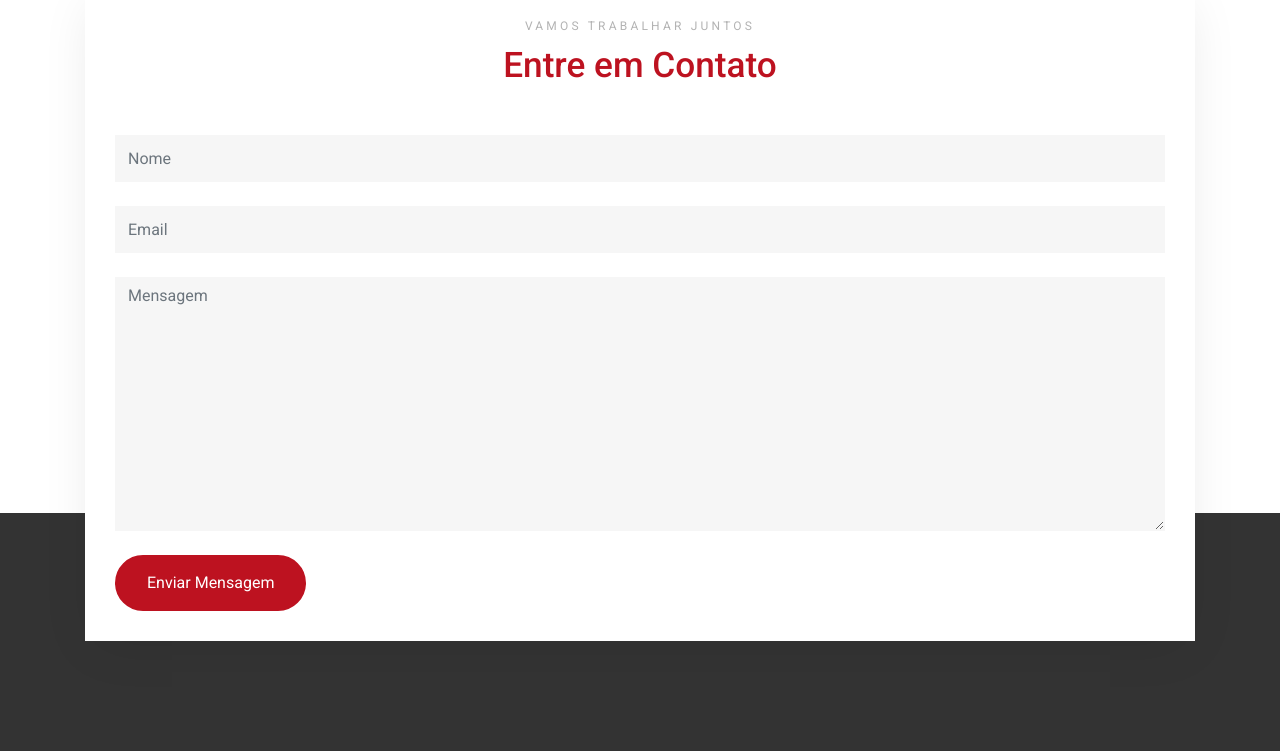
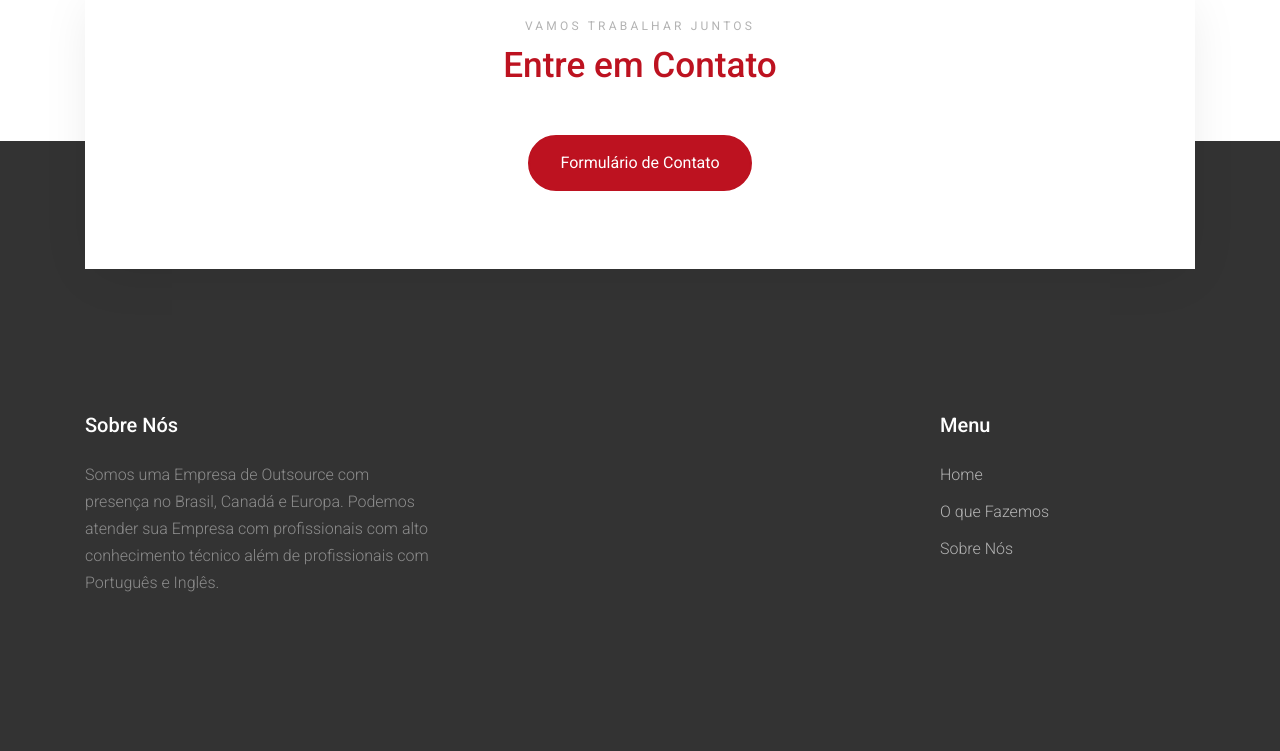
Before and after one commit to joelbarbosa/aziutech, a plain HTML site: page index.html in a window 1280 px wide. Shown: the part 3480-4231 px from the top of the page. Drawn offline with Linux system fonts and the light colour scheme; files whose address does not match are found by name.

Commit message:
added contact form

```diff
--- a/index.html
+++ b/index.html
@@ -30,45 +30,13 @@
 
   </head>
   <body data-spy="scroll" data-target=".site-navbar-target" data-offset="300">
-
+    <script src="https://smtpjs.com/v3/smtp.js"></script>
  <!--  <div id="overlayer"></div>
   <div class="loader">
     <div class="spinner-border text-primary" role="status">
       <span class="sr-only">Loading...</span>
     </div>
   </div> -->
-
-  <script>
-    function sendEmail() {
-      var nome = document.getElementById("nome").value;
-      var email = document.getElementById("email").value;
-      var mensagem = document.getElementById("mensagem").value;
-
-      $.ajax({
-        type: "POST",
-        url: "https://mandrillapp.com/api/1.0/messages/send.json",
-        data: {
-          key: "44f1417e20514a46c9b21ddcfacc7737-us4",
-          message: {
-            from_email: email,
-            to: [
-                {
-                  email: "joelbarbosa.ads@gmail.com",
-                  name: nome,
-                  type: mensagem
-                },
-              ],
-            autotext: true,
-            subject: "Aziu Tech Web Site",
-            html: mensagem
-          }
-        }
-      }).done(function(response) {
-        console.log(response);
-        alert("Email enviado com sucesso. Entrarem em contato em breve.")
-      });
-    }
-  </script>
 
   <div class="site-wrap">
 
@@ -486,28 +454,9 @@
             <h2 class="title text-primary">Entre em Contato</h2>
           </div>
 
-          <div class="row mb-4">
+          <div class="row text-center mb-5">
             <div class="col-12">
-              <input type="text" id="nome" class="form-control" placeholder="Nome">
-            </div>
-
-          </div>
-
-          <div class="row mb-4">
-            <div class="col-12">
-              <input type="text" id="email" class="form-control" placeholder="Email">
-            </div>
-          </div>
-
-          <div class="row mb-4">
-            <div class="col-12">
-              <textarea class="form-control" id="mensagem" name="" id="" cols="30" rows="10" placeholder="Mensagem"></textarea>
-            </div>
-          </div>
-
-          <div class="row">
-            <div class="col-12">
-              <button type="submit" onclick="sendEmail()" class="btn btn-primary btn-md">Enviar Mensagem</button>
+              <a href="https://forms.gle/pKd4b5iYbMXbvoPW9" target="_blanck" class="btn btn-primary btn-md">Formulário de Contato</a>
             </div>
           </div>
 
```
